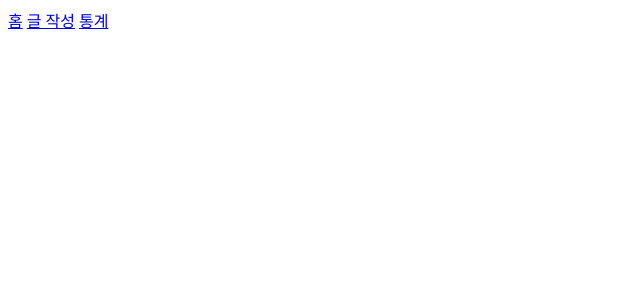
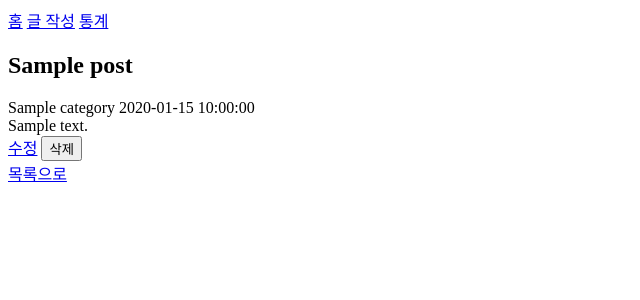
Before and after one commit to lsmin3388/flask-blog, a Flask app: template templates/post.html in a window 1280 px wide. Shown: the top 300 px of the page, without its empty margins (0-640 px from the left). Run offline with Flask 3, Linux system fonts and the light colour scheme; the template is opened without the code that fills it: most values are stand-ins (such as "Sample title", 1, 10 or a date in 2020).

Commit message:
feat: 글 상세보기 구현 (Green)

```diff
--- a/app.py
+++ b/app.py
@@ -1,4 +1,4 @@
-from flask import Flask, render_template, request, redirect, url_for
+from flask import Flask, render_template, request, redirect, url_for, abort
 
 from models import (
     init_db, get_all_posts, get_post,
@@ -17,6 +17,14 @@ def index():
     category = request.args.get('category')
     posts = get_all_posts(category)
     return render_template('index.html', posts=posts, category=category)
+
+
+@app.route('/post/<int:post_id>')
+def post_detail(post_id):
+    post = get_post(post_id)
+    if post is None:
+        abort(404)
+    return render_template('post.html', post=post)
 
 
 @app.route('/create', methods=['GET', 'POST'])
--- a/templates/post.html
+++ b/templates/post.html
@@ -1,3 +1,21 @@
 {% extends "base.html" %}
+{% block title %}{{ post['title'] }} - Flask Blog{% endblock %}
 {% block content %}
+<article>
+    <h1>{{ post['title'] }}</h1>
+    <div class="post-meta">
+        <span class="category">{{ post['category'] }}</span>
+        <span class="date">{{ post['created_at'] }}</span>
+    </div>
+    <div class="post-content">
+        {{ post['content'] }}
+    </div>
+    <div class="post-actions">
+        <a href="/edit/{{ post['id'] }}">수정</a>
+        <form method="POST" action="/delete/{{ post['id'] }}" style="display:inline;">
+            <button type="submit">삭제</button>
+        </form>
+    </div>
+</article>
+<a href="/">목록으로</a>
 {% endblock %}
```
